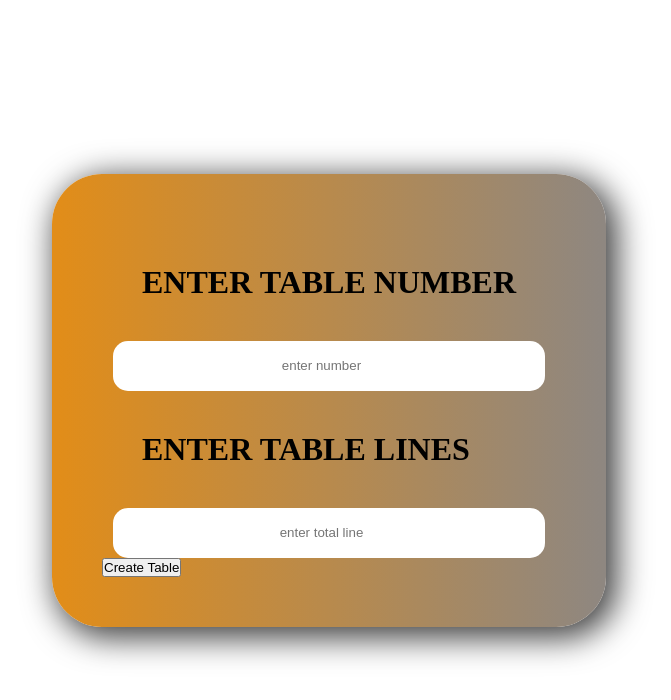
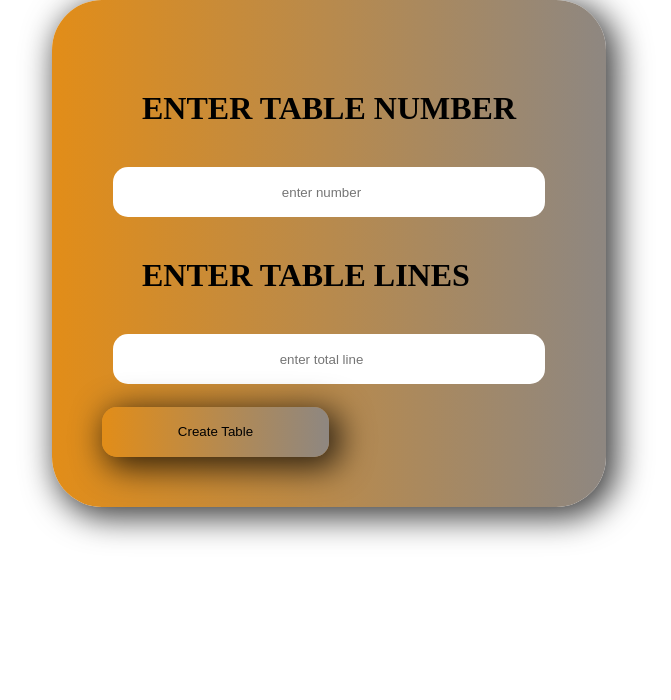
Before and after one commit to FaseehRaza644/calculator, a plain HTML site: page table/index.html in a window 1280 px wide. Shown: the whole page, without its empty margins (311-982 px from the left). Drawn offline with Linux system fonts and the light colour scheme.

Commit message:
add style

```diff
--- a/table/style.css
+++ b/table/style.css
@@ -9,6 +9,7 @@ body{
     width: 100%;
     display: flex;
     justify-content: center;
+    flex-direction: column;
     align-items: center;
 }
 .table{
@@ -31,9 +32,24 @@ body{
     width: 95%;
     height: 50px;
     border-radius: 15px;
-
     background:blur;
     text-align: center;
     margin-left: 2.5%;
 
 }
+#clickBtn{
+    border: none;
+    width: 50%;
+    height: 50px;
+    border-radius: 15px;
+    margin-top: 5%;
+    background: linear-gradient(90deg, rgba(226,141,24,1) 0%, rgba(142,135,129,1) 100%, rgba(59,66,68,1) 100%);
+    -webkit-box-shadow: 7px 7px 32px 4px rgba(0,0,0,0.75);
+    -moz-box-shadow: 7px 7px 32px 4px rgba(0,0,0,0.75);
+    box-shadow: 7px 7px 32px 4px rgba(0,0,0,0.75);
+}
+#display{
+    height: 100vh;
+    width: 100%;
+    padding-top: 100px;
+}
```
